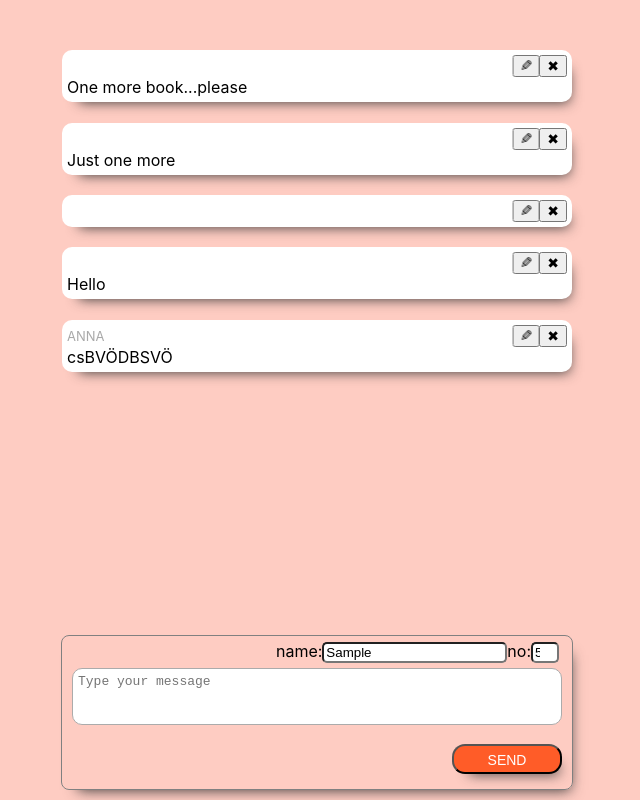
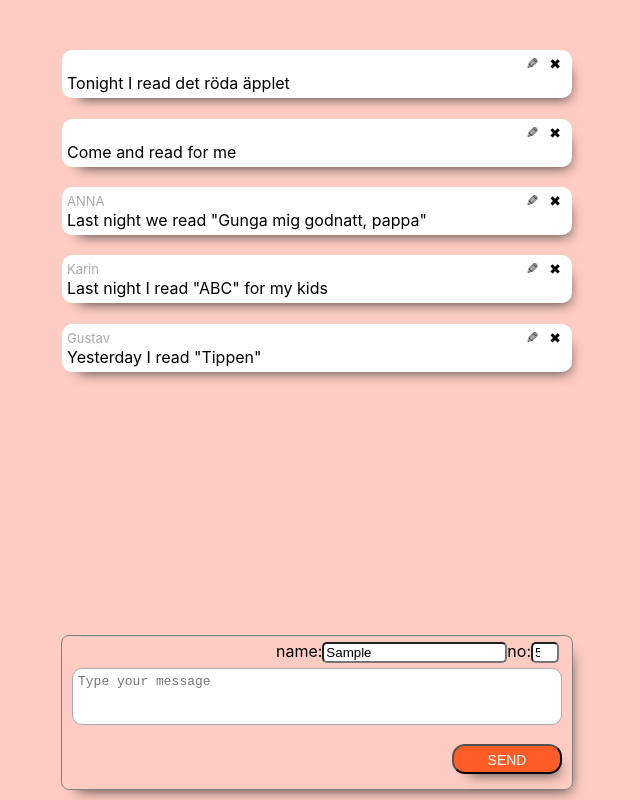
Before and after one commit to anna-ip/Message-board, a React (Create React App) app: page / in a window 1280 px wide. Both pictures are taken after typing "Sample", "5", "Sample" into the empty fields and a click on the button "SEND". Shown: the whole page, without its empty margins (323-963 px from the left). Built offline with nearby package versions, Linux system fonts and the light colour scheme; no server answers; data requests are answered from the project's data file.

Commit message:
delete btn is up and running

```diff
--- a/db.json
+++ b/db.json
@@ -11,28 +11,22 @@
       "id": 5
     },
     {
-      "message": "One more book...please",
-      "author": 2,
+      "message": "Last night we read \"Gunga mig godnatt, pappa\"",
+      "author": "3",
+      "name": "ANNA",
       "id": 6
     },
     {
-      "message": "Just one more",
-      "author": 2,
+      "message": "Last night I read \"ABC\" for my kids",
+      "author": "4",
+      "name": "Karin",
       "id": 7
     },
     {
+      "message": "Yesterday I read \"Tippen\"",
+      "author": "3",
+      "name": "Gustav",
       "id": 8
-    },
-    {
-      "message": "Hello",
-      "author": "2",
-      "id": 10
-    },
-    {
-      "message": "csBVÖDBSVÖ",
-      "author": "3",
-      "name": "ANNA",
-      "id": 11
     }
   ]
 }
--- a/src/reducer/messages.js
+++ b/src/reducer/messages.js
@@ -145,5 +145,16 @@ export const fetchDeleteMessage = (id) => {
 				console.error('error', err)
 				dispatch(messages.actions.deleteMessage({ error: `Error, failed to delete` }))
 			})
+		//added the GET fetch here to update the list once one message has been deleted, but not working?
+		fetch('http://localhost:3004/messages?_sort=id&_order=desc&_limit=5')
+			.then((res) => res.json())
+			.then((json) => {
+				console.log('Get', json)
+				dispatch(messages.actions.setMessages(json))
+			})
+			.catch(err => {
+				console.error('error', err)
+				dispatch(messages.actions.setMessages({ error: `Could not fetch` }))
+			})
 	}
 }
--- a/src/styles/DeleteBtn.css
+++ b/src/styles/DeleteBtn.css
@@ -1,4 +1,6 @@
 .delete-btn {
 	color: black;
 	font-size: 14px;
+	background-color: inherit;
+	border: none;
 }
--- a/src/styles/EditBtn.css
+++ b/src/styles/EditBtn.css
@@ -3,4 +3,6 @@
 	font-size: 15px;
 	padding: 0 5px;
 	transform: rotateY(180deg);
+	background-color: inherit;
+	border: none;
 }
```
